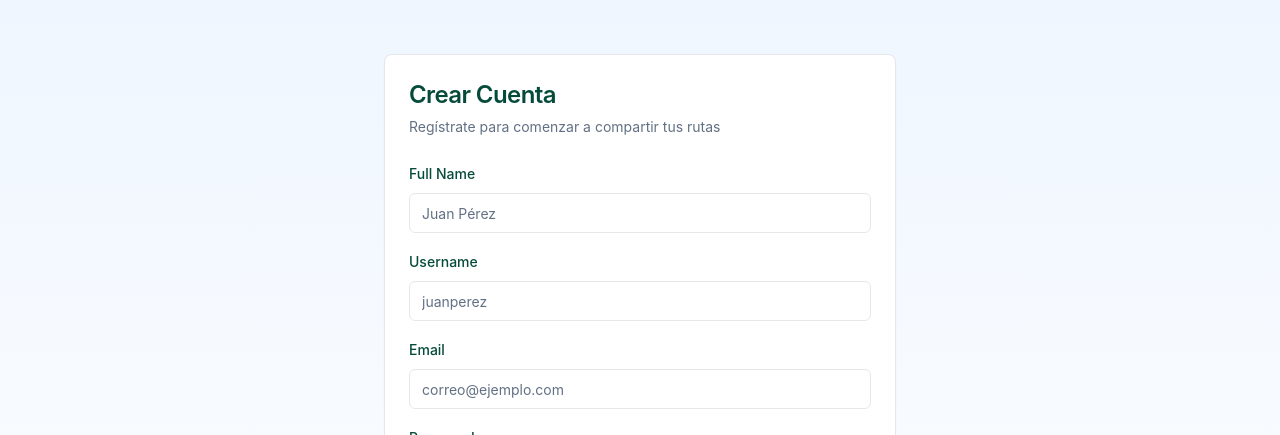
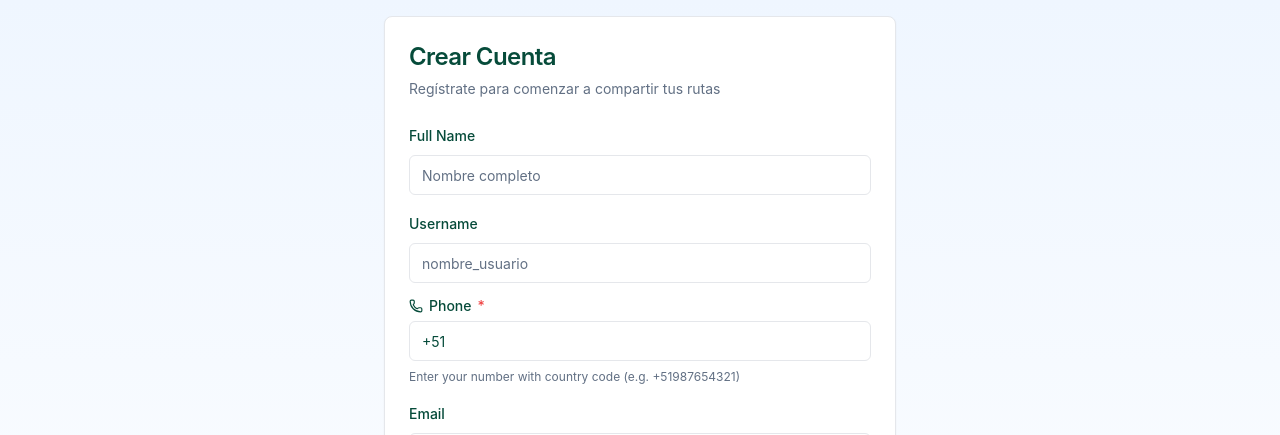
Before and after one commit to gepres/trek-peru, a Next.js app: page /en/register in a window 1280 px wide. Shown: the top 435 px of the page. Built offline with nearby package versions, Linux system fonts and the light colour scheme; no server answers.

Commit message:
feat: agregar numero en el registro

```diff
--- a/components/auth/RegisterForm.tsx
+++ b/components/auth/RegisterForm.tsx
@@ -5,7 +5,7 @@ import { useForm } from 'react-hook-form';
 import { zodResolver } from '@hookform/resolvers/zod';
 import { useRouter } from 'next/navigation';
 import { useTranslations } from 'next-intl';
-import { Eye, EyeOff } from 'lucide-react';
+import { Eye, EyeOff, Phone } from 'lucide-react';
 import { createClient } from '@/lib/supabase/client';
 import { registerSchema, type RegisterInput } from '@/lib/validations/user.schema';
 import { Button } from '@/components/ui/button';
@@ -32,6 +32,7 @@ export function RegisterForm({ locale }: RegisterFormProps) {
     formState: { errors },
   } = useForm<RegisterInput>({
     resolver: zodResolver(registerSchema),
+    defaultValues: { phone: '+51' },
   });
 
   // Manejar envío del formulario
@@ -48,6 +49,7 @@ export function RegisterForm({ locale }: RegisterFormProps) {
           data: {
             full_name: data.full_name,
             username: data.username,
+            phone: data.phone,
           },
         },
       });
@@ -55,6 +57,14 @@ export function RegisterForm({ locale }: RegisterFormProps) {
       if (authError) {
         setError(authError.message);
         return;
+      }
+
+      // Guardar teléfono directamente en el perfil (respaldo al trigger)
+      if (authData.user) {
+        await supabase
+          .from('profiles')
+          .update({ phone: data.phone })
+          .eq('id', authData.user.id);
       }
 
       // Redirigir al dashboard después de registro exitoso
@@ -75,7 +85,7 @@ export function RegisterForm({ locale }: RegisterFormProps) {
         <Input
           id="full_name"
           type="text"
-          placeholder="Juan Pérez"
+          placeholder="Nombre completo"
           {...register('full_name')}
           disabled={isLoading}
         />
@@ -90,12 +100,35 @@ export function RegisterForm({ locale }: RegisterFormProps) {
         <Input
           id="username"
           type="text"
-          placeholder="juanperez"
+          placeholder="nombre_usuario"
           {...register('username')}
           disabled={isLoading}
         />
         {errors.username && (
           <p className="text-sm text-red-600">{errors.username.message}</p>
+        )}
+      </div>
+
+      {/* Phone — prefijo +51 fijo, el usuario escribe solo los 9 dígitos */}
+      <div className="space-y-2">
+        <Label htmlFor="phone" className="flex items-center gap-1.5">
+          <Phone className="h-3.5 w-3.5" />
+          {t('phone')}
+          <span className="text-red-500">*</span>
+        </Label>
+        {/* Número completo editable — pre-relleno con +51 */}
+        <Input
+          id="phone"
+          type="tel"
+          inputMode="tel"
+          placeholder="+51 987 654 321"
+          {...register('phone')}
+          disabled={isLoading}
+        />
+        {errors.phone ? (
+          <p className="text-sm text-red-600">{errors.phone.message}</p>
+        ) : (
+          <p className="text-xs text-muted-foreground">{t('phoneHint')}</p>
         )}
       </div>
 
--- a/lib/validations/user.schema.ts
+++ b/lib/validations/user.schema.ts
@@ -26,6 +26,9 @@ export const registerSchema = z.object({
     .min(3, 'El nombre de usuario debe tener al menos 3 caracteres')
     .max(50, 'El nombre de usuario no puede exceder 50 caracteres')
     .regex(/^[a-zA-Z0-9_-]+$/, 'El nombre de usuario solo puede contener letras, números, guiones y guiones bajos'),
+  // Número completo editable — debe tener el formato +51XXXXXXXXX
+  phone: z.string()
+    .regex(/^\+51\d{9}$/, 'Ingresa un número válido: +51 seguido de 9 dígitos'),
 }).refine((data) => data.password === data.confirmPassword, {
   message: 'Las contraseñas no coinciden',
   path: ['confirmPassword'],
--- a/messages/en.json
+++ b/messages/en.json
@@ -43,7 +43,9 @@
     "registerSuccess": "Registration successful",
     "logoutSuccess": "Logged out successfully",
     "loginError": "Error logging in",
-    "registerError": "Error registering"
+    "registerError": "Error registering",
+    "phone": "Phone",
+    "phoneHint": "Enter your number with country code (e.g. +51987654321)"
   },
   "routes": {
     "title": "Trekking Routes",
--- a/messages/es.json
+++ b/messages/es.json
@@ -44,7 +44,9 @@
     "logoutSuccess": "Sesión cerrada exitosamente",
     "loginError": "Error al iniciar sesión",
     "registerError": "Error al registrarse",
-    "loading": "Cargando..."
+    "loading": "Cargando...",
+    "phone": "Teléfono",
+    "phoneHint": "Ingresa tu número con prefijo (ej: +51987654321)"
   },
   "routes": {
     "title": "Rutas de Trekking",
```
